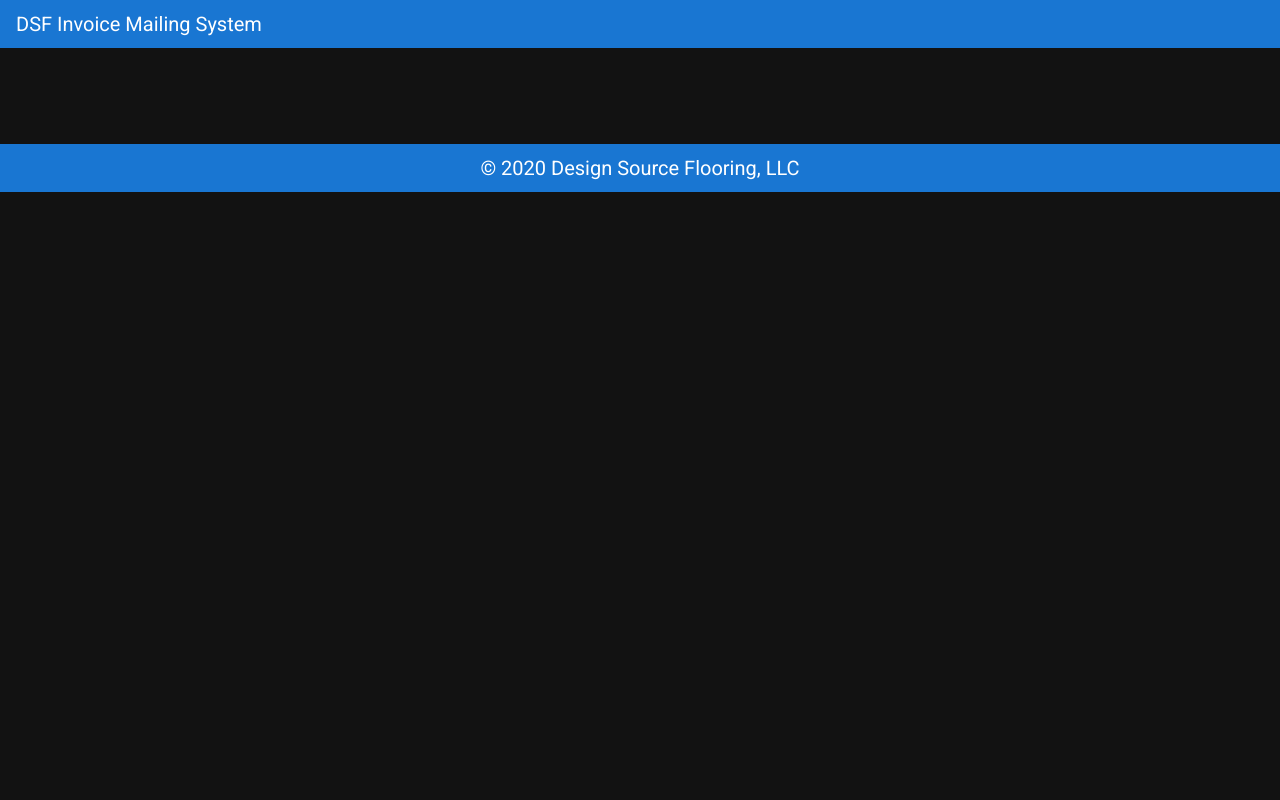
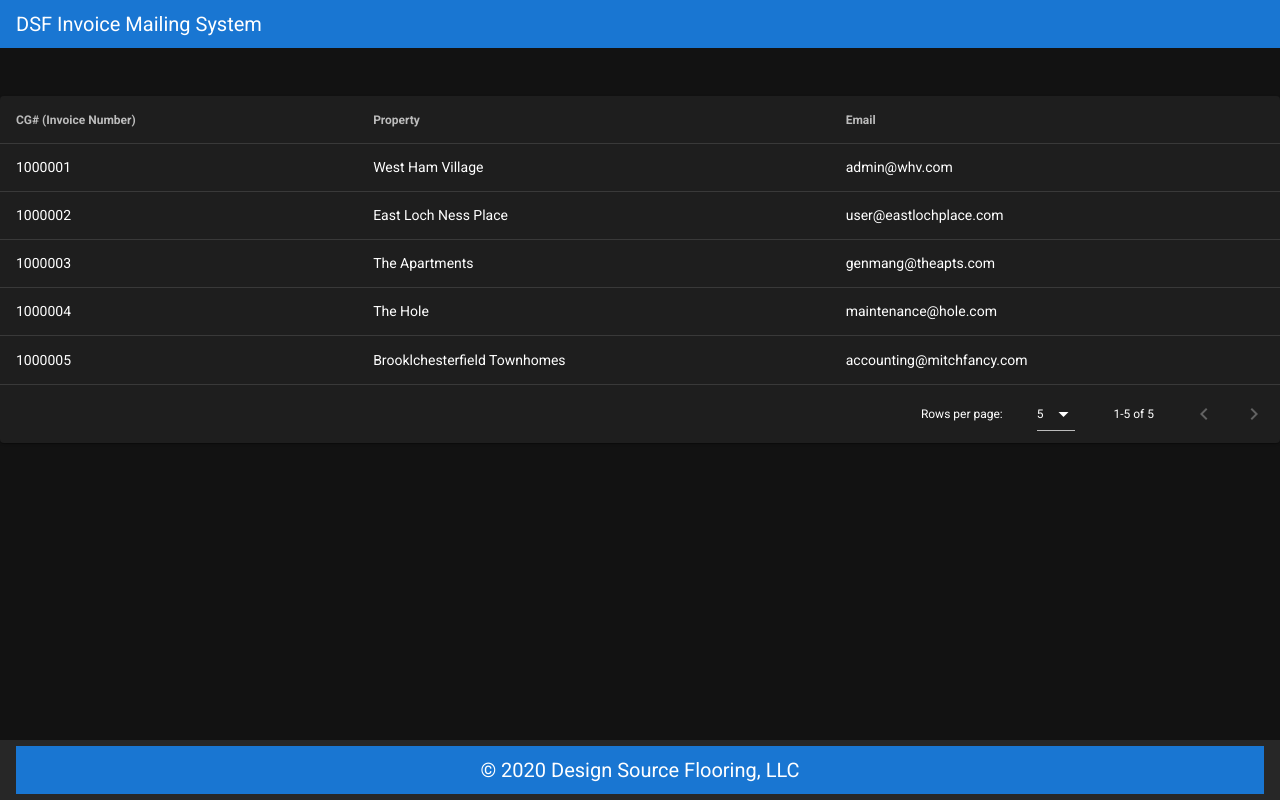
Before and after one commit to tboyd-dsf/invoice-mailer-client, a Nuxt app: page /dashboard in a window 1280 px wide. Built offline with nearby package versions, Linux system fonts and the light colour scheme.

Commit message:
added test data to send into table

```diff
--- /dev/null
+++ b/components/DashboardComps/OutgoingInvoices.vue
@@ -0,0 +1,37 @@
+<template>
+  <v-data-table
+    :headers="headers"
+    :items="invoiceData"
+    :items-per-page="5"
+    class="elevation-1"
+  ></v-data-table>
+</template>
+
+<script>
+  export default {
+    props: {
+        invoiceData: {
+            type: Array,
+            required: true
+        }
+    },
+    data () {
+      return {
+        headers: [
+          {
+            text: 'CG# (Invoice Number)',
+            align: 'start',
+            sortable: true,
+            value: 'cg',
+          },
+          { text: 'Property', value: 'property' },
+          { text: 'Email', value: 'email' }
+        ],
+      }
+    },
+  }
+</script>
+
+<style scoped>
+
+</style>
--- a/components/IndexComps/LoginMod.vue
+++ b/components/IndexComps/LoginMod.vue
@@ -1,10 +1,12 @@
 <template>
-    <v-card width="400" class="mx-auto mt-5">
+  <v-row>
+    <v-col cols="12" md="6" offset-md="3">
+      <v-card class="mx-auto mt-5">
         <v-card-title>
           <h1 class="display-1">Login</h1>
         </v-card-title>
+        <v-form>
           <v-card-text>
-			<v-form>
             <v-text-field label="Username" prepend-icon="mdi-account-circle" />
             <v-text-field
               :type="showPassword ? 'text' : 'password'"
@@ -13,14 +15,16 @@
               :append-icon="showPassword ? 'mdi-eye' : 'mdi-eye-off'"
               @click:append="showPassword = !showPassword"
             />
-			</v-form>
           </v-card-text>
           <v-divider></v-divider>
           <v-card-actions>
             <v-spacer></v-spacer>
-			<v-btn color="info">Login</v-btn>
+            <v-btn @click="loginUser" type="submit" color="info">Login</v-btn>
           </v-card-actions>
+        </v-form>
       </v-card>
+    </v-col>
+  </v-row>
 </template>
 
 <script>
@@ -29,10 +33,14 @@
     return {
       showPassword: false
     }
+  },
+  methods: {
+    loginUser() {
+      alert('Wow you logged in. Nice!')
+    }
   }
 }
 </script>
 
 <style scoped>
-
 </style>
--- a/components/LayoutComps/AppFootBar.vue
+++ b/components/LayoutComps/AppFootBar.vue
@@ -1,20 +1,18 @@
 <template>
+  <v-footer absolute>
     <v-app-bar color="primary" dark flat dense>
-        <v-container>
-            <v-row>
-                <v-col><v-toolbar-title class="text-center">&copy; 2020 Design Source Flooring, LLC</v-toolbar-title></v-col>
-            </v-row>
-        </v-container>
-
+      <v-row>
+        <v-col>
+          <v-toolbar-title class="text-center">&copy; 2020 Design Source Flooring, LLC</v-toolbar-title>
+        </v-col>
+      </v-row>
     </v-app-bar>
+  </v-footer>
 </template>
 
 <script>
-    export default {
-
-    }
+export default {}
 </script>
 
 <style scoped>
-
 </style>
--- /dev/null
+++ b/db/testInvoiceData.json
@@ -0,0 +1,27 @@
+[
+    {
+        "cg": 1000001,
+        "property": "West Ham Village",
+        "email": "admin@whv.com"
+    },
+    {
+        "cg": 1000002,
+        "property": "East Loch Ness Place",
+        "email": "user@eastlochplace.com"
+    },
+    {
+        "cg": 1000003,
+        "property": "The Apartments",
+        "email": "genmang@theapts.com"
+    },
+    {
+        "cg": 1000004,
+        "property": "The Hole",
+        "email": "maintenance@hole.com"
+    },
+    {
+        "cg": 1000005,
+        "property": "Brooklchesterfield Townhomes",
+        "email": "accounting@mitchfancy.com"
+    }
+]
--- /dev/null
+++ b/pages/dashboard.vue
@@ -0,0 +1,22 @@
+<template>
+    <outgoing-invoices :invoiceData="invoiceData"></outgoing-invoices>
+</template>
+
+<script>
+    import InvoiceData from '../db/testInvoiceData.json'
+    import OutgoingInvoices from '../components/DashboardComps/OutgoingInvoices'
+    export default {
+        components: {
+            OutgoingInvoices
+        },
+        data() {
+            return {
+                invoiceData: InvoiceData
+            }
+        }
+    }
+</script>
+
+<style scoped>
+
+</style>
```
Lines whose indentation alone changed are shown as unchanged.
